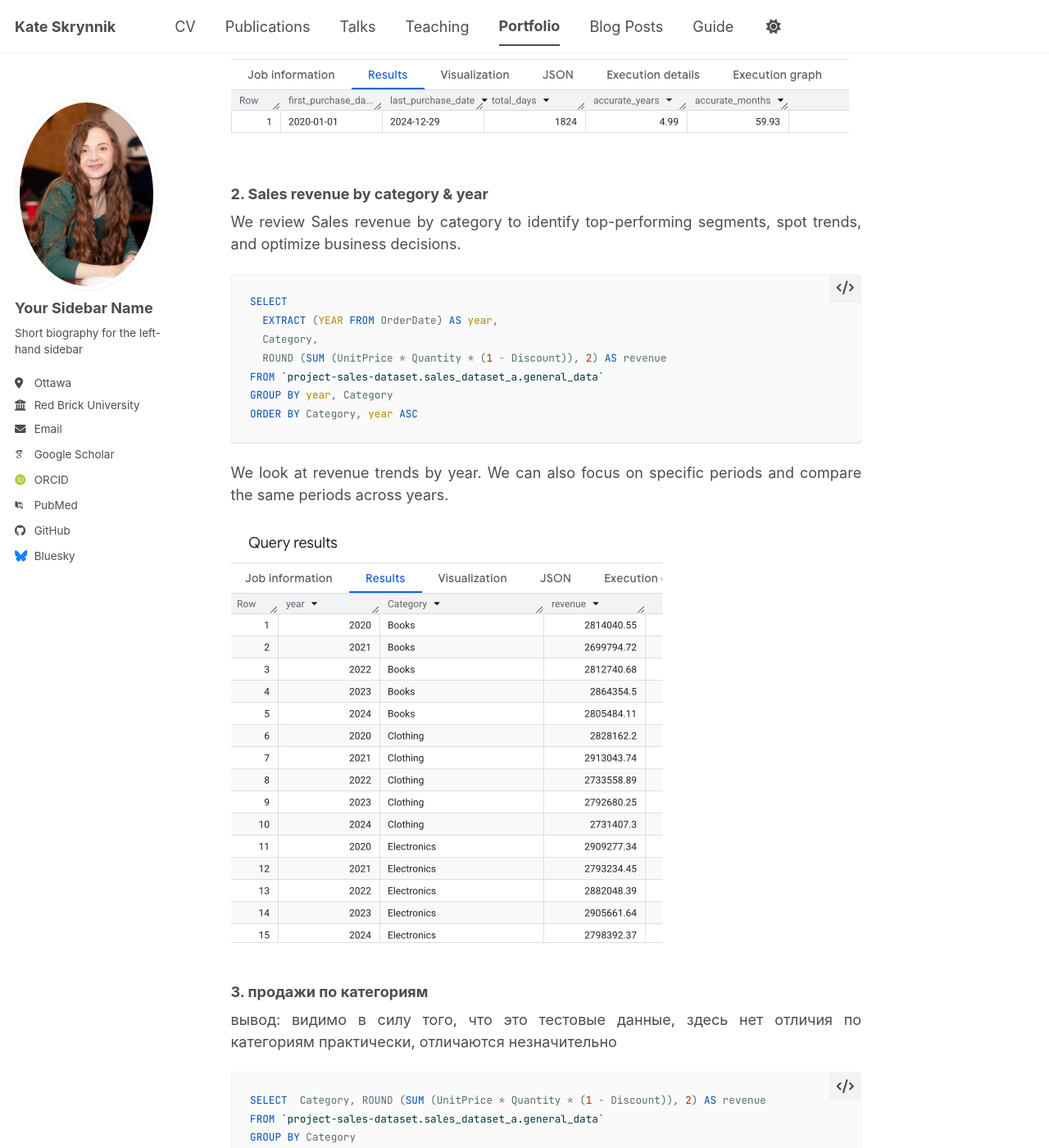
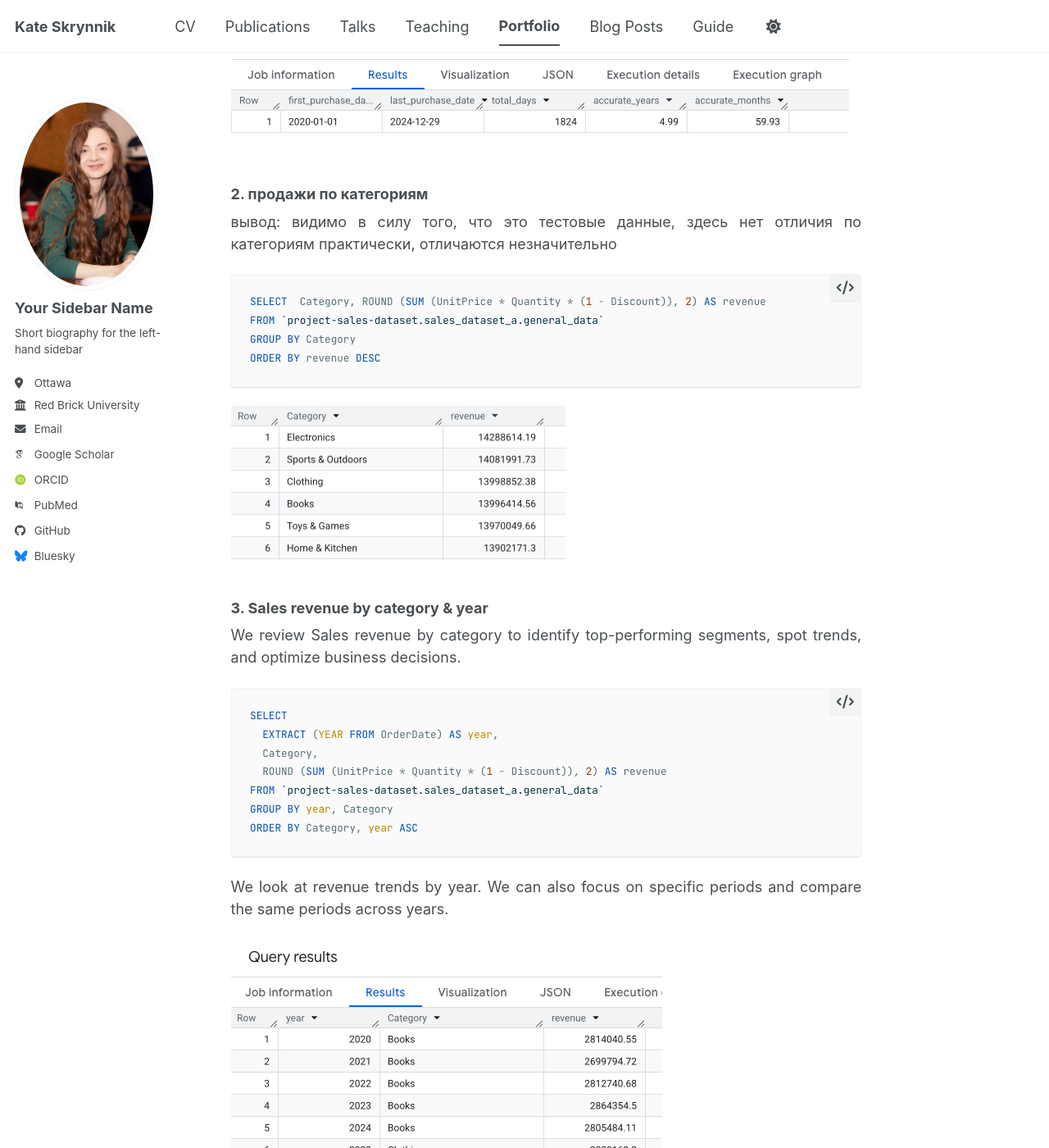
Before and after one commit to katevision/KateS, a Jekyll site: the page built from _portfolio/portfolio-2.md, in a window 1280 px wide and 1400 px high, scrolled down 2844 px. Shown: the whole window at 82% size. Built offline with Jekyll 4.4.1, drawn with Linux system fonts in a browser that asks for light colours; some web fonts are replaced; a script bundle is joined from its source files by our own code; library files that are not in the unit come from our copies; some of the changed lines change nothing that is shown; some of the changed text lies outside the part shown.

Commit message:
Update portfolio-2.md

````diff
--- a/_portfolio/portfolio-2.md
+++ b/_portfolio/portfolio-2.md
@@ -84,7 +84,19 @@ FROM `project-sales-dataset.sales_dataset_a.general_data`
 
 <img src="{{ site.baseurl }}/images/check_years_month_date.png">
 
-### 2. Sales revenue by category & year
+### 2.  продажи по категориям
+вывод: видимо в силу того, что это тестовые данные, здесь нет отличия по категориям практически, отличаются незначительно
+
+```sql
+SELECT  Category, ROUND (SUM (UnitPrice * Quantity * (1 - Discount)), 2) AS revenue
+FROM `project-sales-dataset.sales_dataset_a.general_data`
+GROUP BY Category
+ORDER BY revenue DESC
+```
+<img src="{{ site.baseurl }}/images/category_sales.png">
+
+
+### 3. Sales revenue by category & year
 
 We review  Sales revenue by category to identify top-performing segments, spot trends, and optimize business decisions.
 
@@ -100,17 +112,6 @@ ORDER BY Category, year ASC
 We look at revenue trends by year. We can also focus on specific periods and compare the same periods across years.
 
 <img src="{{ site.baseurl }}/images/revenue category year.png">
-
-### 3. продажи по категориям
-вывод: видимо в силу того, что это тестовые данные, здесь нет отличия по категориям практически, отличаются незначительно
-
-```sql
-SELECT  Category, ROUND (SUM (UnitPrice * Quantity * (1 - Discount)), 2) AS revenue
-FROM `project-sales-dataset.sales_dataset_a.general_data`
-GROUP BY Category
-ORDER BY revenue DESC
-```
-<img src="{{ site.baseurl }}/images/category_sales.png">
 
 ### 4. считаем ревенью по категориям и по годам
 
````
